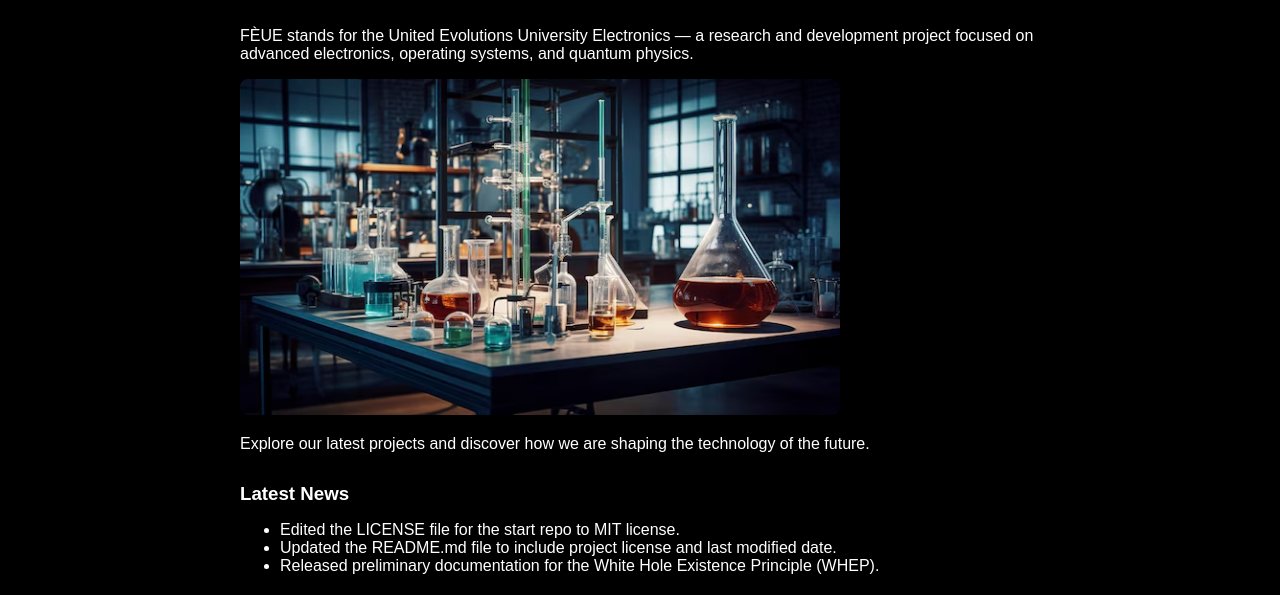
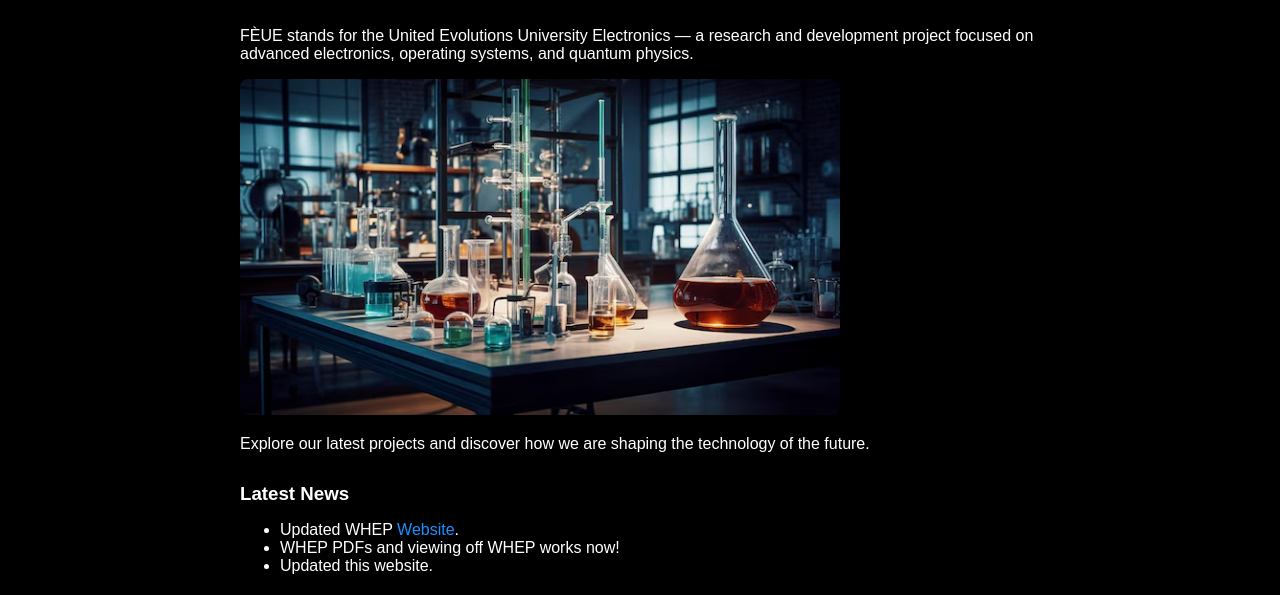
Before and after one commit to FEUE256/start, a plain HTML site: page src/html/index.html in a window 1280 px wide. Shown: the part 205-800 px from the top of the page. Drawn offline with Linux system fonts and the light colour scheme; a script that the page names is missing; a web font is replaced by a local one.

Commit message:
Update index.html

```diff
--- a/src/html/index.html
+++ b/src/html/index.html
@@ -87,9 +87,9 @@
     <section>
         <h3>Latest News</h3>
         <ul>
-            <li class="alert" >Edited the LICENSE file for the start repo to MIT license.</li>
-            <li class="alert" >Updated the README.md file to include project license and last modified date.</li>
-            <li class="alert" >Released preliminary documentation for the White Hole Existence Principle (WHEP).</li>
+            <li class="alert">Updated WHEP <a href="https://feue256.github.io/WHEP/index.html">Website</a>.</li>
+            <li class="alert">WHEP PDFs and viewing off WHEP works now!</li>
+            <li class="alert">Updated this website.</li>
         </ul>
     </section>
 
```
